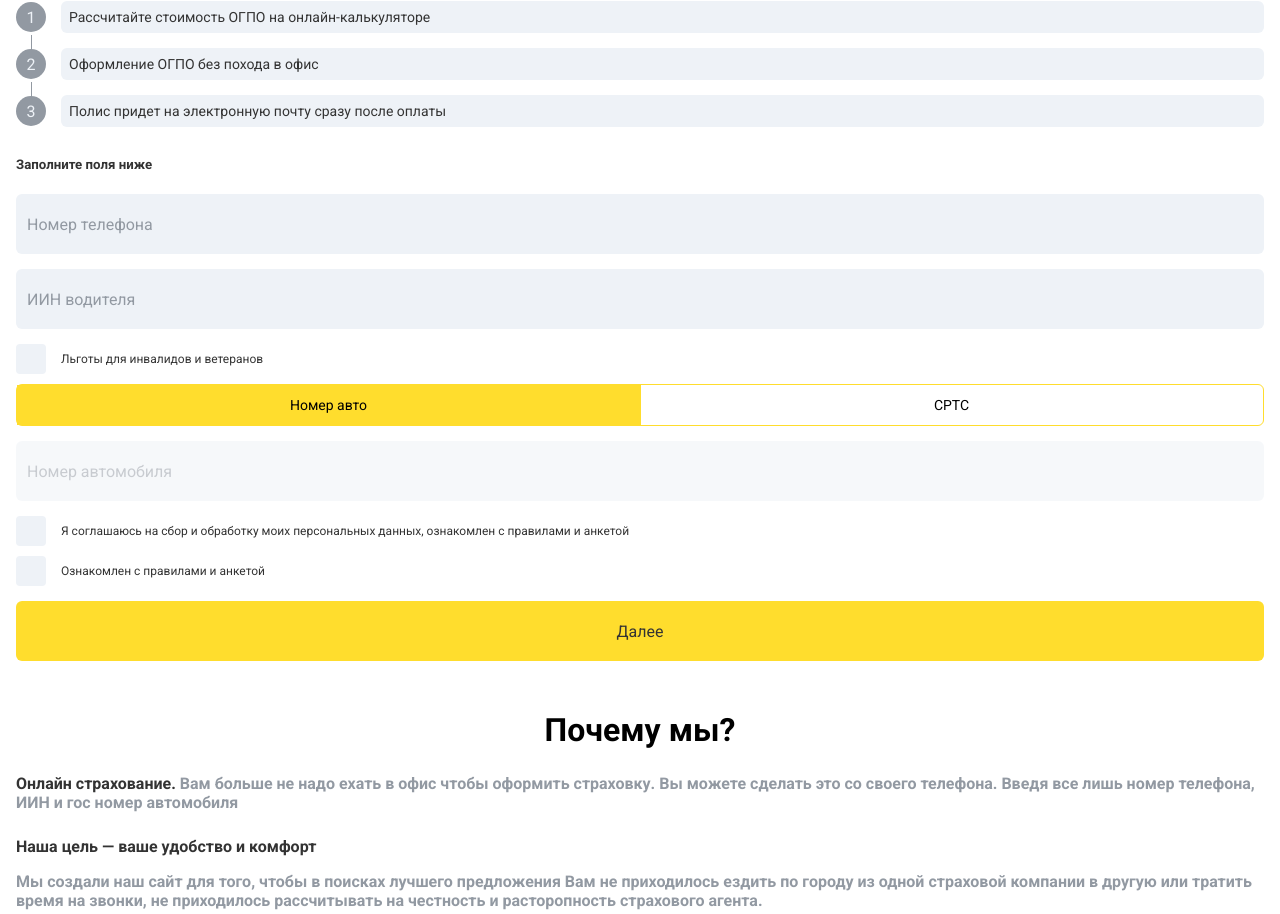
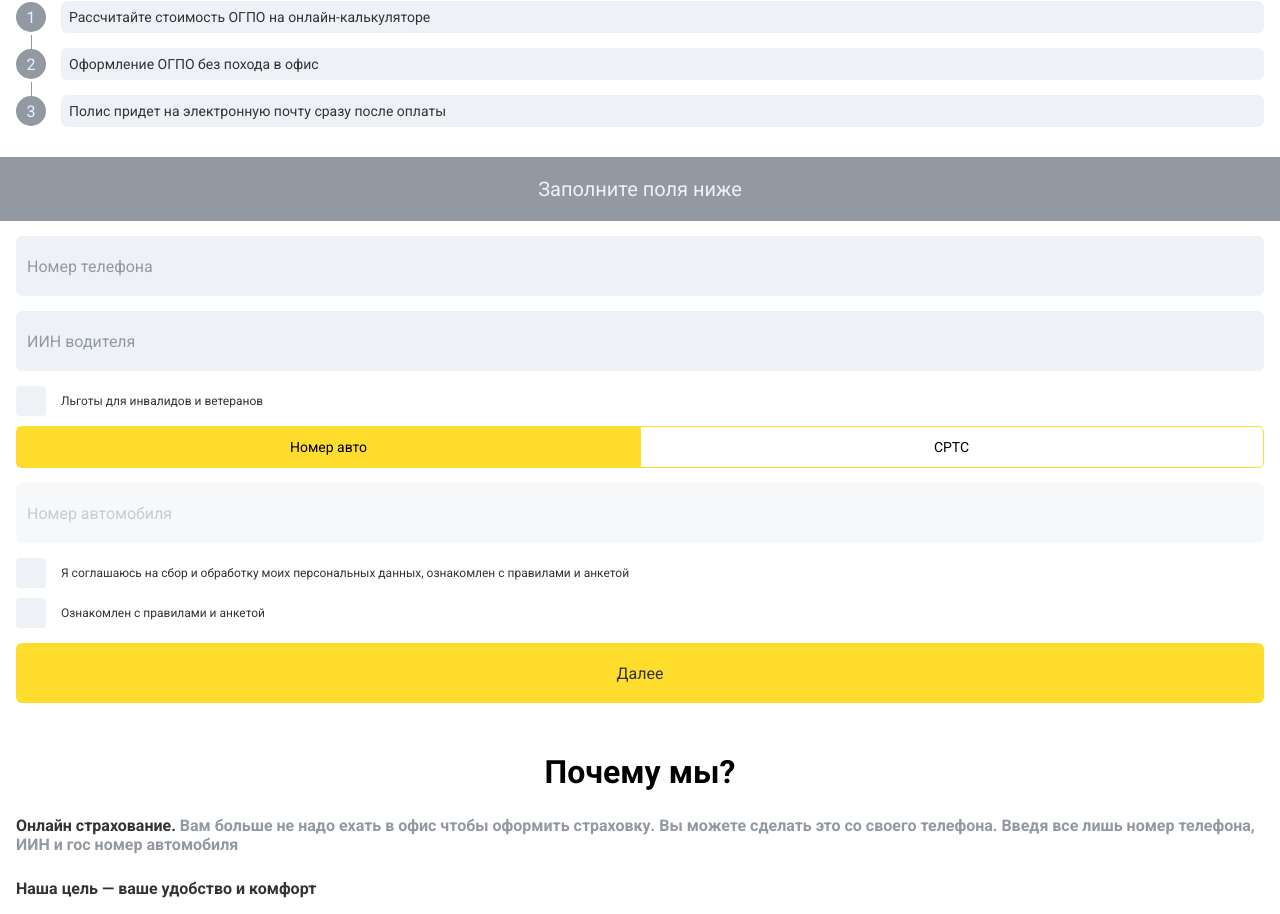
Before and after one commit to AskhatB/niet-mobile, a Next.js app: page / in a window 1280 px wide. Shown: the part 813-1727 px from the top of the page. Built offline with nearby package versions, Linux system fonts and the light colour scheme.

Commit message:
fix: main label in mainform; bid sending form

```diff
--- a/components/OgpoFinalPrice/index.js
+++ b/components/OgpoFinalPrice/index.js
@@ -1,20 +1,29 @@
 import React from 'react';
 import PropTypes from 'prop-types';
-import { Wrap, Price, Text } from './style';
+import { Wrap, Price, Text, FlexBlock, PriceOne } from './style';
 import toValidCost from '../../services/toValidCost';
 
 const OgpoFinalPrice = props => {
   return (
     <Wrap>
-      <Text>Общая сумма</Text>
-      <Price>
-        {props.discountPrice
-          ? toValidCost(props.discountPrice)
-          : toValidCost(props.price)} ₸
-      </Price>
-      {props.discountPrice && (
-        <Price discount>{toValidCost(props.price)} ₸</Price>
-      )}
+      <FlexBlock>
+        <Text>Сумма страховки</Text>
+        <PriceOne>{toValidCost(props.price)} ₸</PriceOne>
+      </FlexBlock>
+      <FlexBlock>
+        <Text>Скидка </Text>
+        <PriceOne>
+          {100 - Math.round((props.discountPrice / props.price) * 100)} %
+        </PriceOne>
+      </FlexBlock>
+      <FlexBlock>
+        <Text>Сумма скидки </Text>
+        <PriceOne>{toValidCost(Math.round(props.price - props.discountPrice))} ₸</PriceOne>
+      </FlexBlock>
+      <FlexBlock>
+        <PriceOne>Итоговая сумма</PriceOne>
+        <Price>{toValidCost(props.discountPrice)} ₸</Price>
+      </FlexBlock>
     </Wrap>
   );
 };
--- a/components/OgpoFinalPrice/style.js
+++ b/components/OgpoFinalPrice/style.js
@@ -15,4 +15,19 @@ export const Price = styled.div`
     `text-decoration: line-through; color: ${theme.colors.darkGray};`}
 `;
 
-export const Text = styled.div``;
+export const PriceOne = styled.div`
+  font-weight: bold;
+`;
+
+export const FlexBlock = styled.div`
+  display: flex;
+  width: 100%;
+  justify-content: space-between;
+  align-items: center;
+  padding: 10px 0;
+  border-top: 1px solid ${({ theme }) => theme.colors.gray};
+`;
+
+export const Text = styled.div`
+  margin-top: 10px;
+`;
--- a/containers/BidSandingForm/index.js
+++ b/containers/BidSandingForm/index.js
@@ -23,7 +23,7 @@ const BidSandingForm = props => {
             discountPrice={props.data.discountPrice}
           />
           <Button width="fluid" size="l" type="submit">
-            Оформить
+            Подтвердить
           </Button>
         </form>
       </Layout>
--- a/containers/BidSandingForm/style.js
+++ b/containers/BidSandingForm/style.js
@@ -18,6 +18,7 @@ export const Wrap = styled.div`
   left: 0;
   top: 0;
   animation: ${onSlideLeft} 0.2s;
+  overflow: auto;
 `;
 
 export const Layout = styled.div`
--- a/containers/MainPageForm/index.js
+++ b/containers/MainPageForm/index.js
@@ -11,7 +11,8 @@ import {
   UnknownError,
   AddButton,
   CarNumberList,
-  CarNumberListItem
+  CarNumberListItem,
+  MainHeading
 } from './style';
 
 import getUserInfoByIin from '../../controllers/getUserInfoByIin';
@@ -323,9 +324,9 @@ const MainPageForm = props => {
           Добавить автомобиль
         </Button>
       </Modal>
-      <Text variant="h5" color="dark">
+      <MainHeading>
         Заполните поля ниже
-      </Text>
+      </MainHeading>
       {unknownError && (
         <UnknownError>Произошла неизвестная ошибка</UnknownError>
       )}
--- a/containers/MainPageForm/style.js
+++ b/containers/MainPageForm/style.js
@@ -19,3 +19,13 @@ export const CarNumberListItem = styled.div`
   font-weight: bold;
   margin-bottom: 5px;
 `;
+
+export const MainHeading = styled.div`
+  font-size: 20px;
+  color: ${({ theme }) => theme.colors.gray};
+  background: ${({ theme }) => theme.colors.darkGray};
+  padding: 20px 0;
+  margin-left: -16px;
+  margin-right: -16px;
+  text-align: center;
+`;
```
